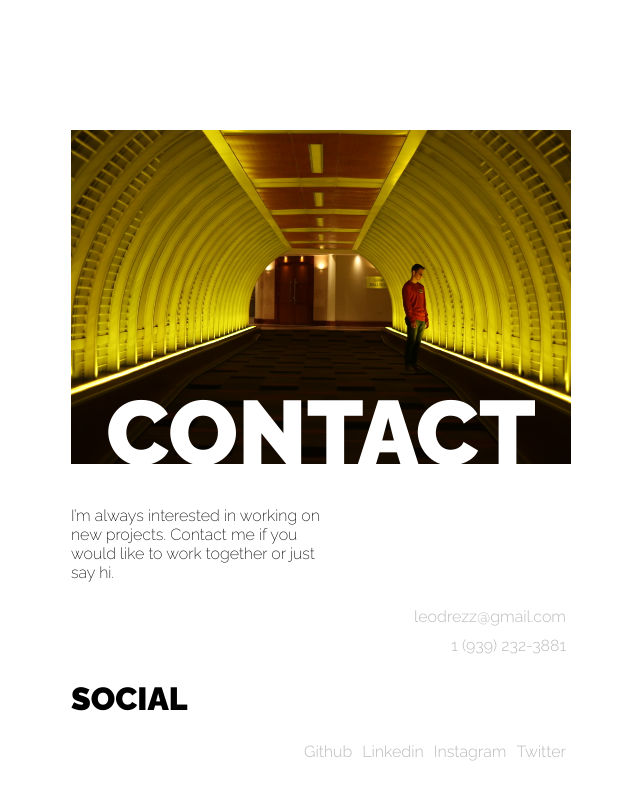
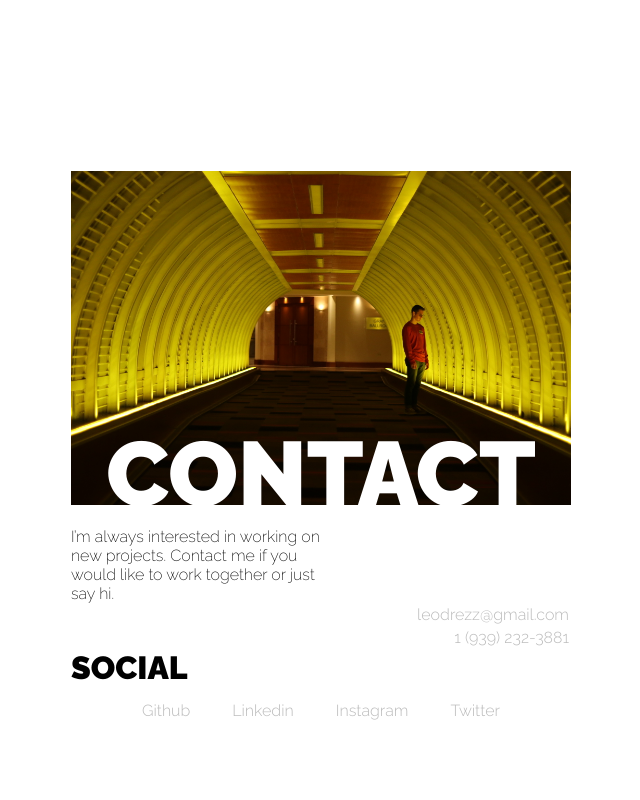
Before and after one commit to leodrez/leodrez-pf, a React (Create React App) app: page / in a window 1280 px wide. Shown: the part 2248-3048 px from the top of the page, without its empty margins (319-959 px from the left). Built offline with nearby package versions, Linux system fonts and the light colour scheme.

Commit message:
Contact component fully responsive

```diff
--- a/src/components/Contact/Contact.css
+++ b/src/components/Contact/Contact.css
@@ -61,6 +61,7 @@
   color: #BBB;
   text-decoration: none;
   margin: 5px;
+  font-weight: 300;
 }
 
 .Info-pm a:hover {
@@ -88,13 +89,17 @@
 
 .Links {
   display: flex;
-  align-self: flex-end;
+  justify-content: space-around;
+  align-self: center;
+  width: 88vw;
+  max-width: 400px;
 }
 
 .Links a {
   color: #BBB;
   text-decoration: none;
   margin: 5px;
+  font-weight: 300;
 }
 
 .Links a:hover {
@@ -109,12 +114,26 @@
   .Body-cont h1 {
     font-size: 5.5em;
   }
+
+  .Social-title h3 {
+    font-size: 2.5em;
+    margin: 25px 0 25px 0;
+   }
+
+  .Contact-p p {
+    font-size: 1.3em;
+  }
+
+  .Info-pm a {
+    font-size: 1.3em;
+  }
+
+  .Links a {
+    font-size: 1.3em;
+  }
 }
 
 @media only screen and (min-width: 1100px) {
-  .Contact {
-  }
-
   .Body-img {
     margin-bottom: -150px;
   }
@@ -122,4 +141,23 @@
   .Body-cont h1 {
     font-size: 5.7em;
   }
+
+  .Social-title h3 {
+    font-size: 2em;
+    margin: 0 0 10px 0;
+   }
+
+  .Contact-p p {
+    font-size: 1em;
+    margin: 0;
+  }
+
+  .Info-pm a {
+    font-size: 1em;
+    margin: 2px;
+  }
+
+  .Links a {
+    font-size: 1em;
+  }
 }
```
